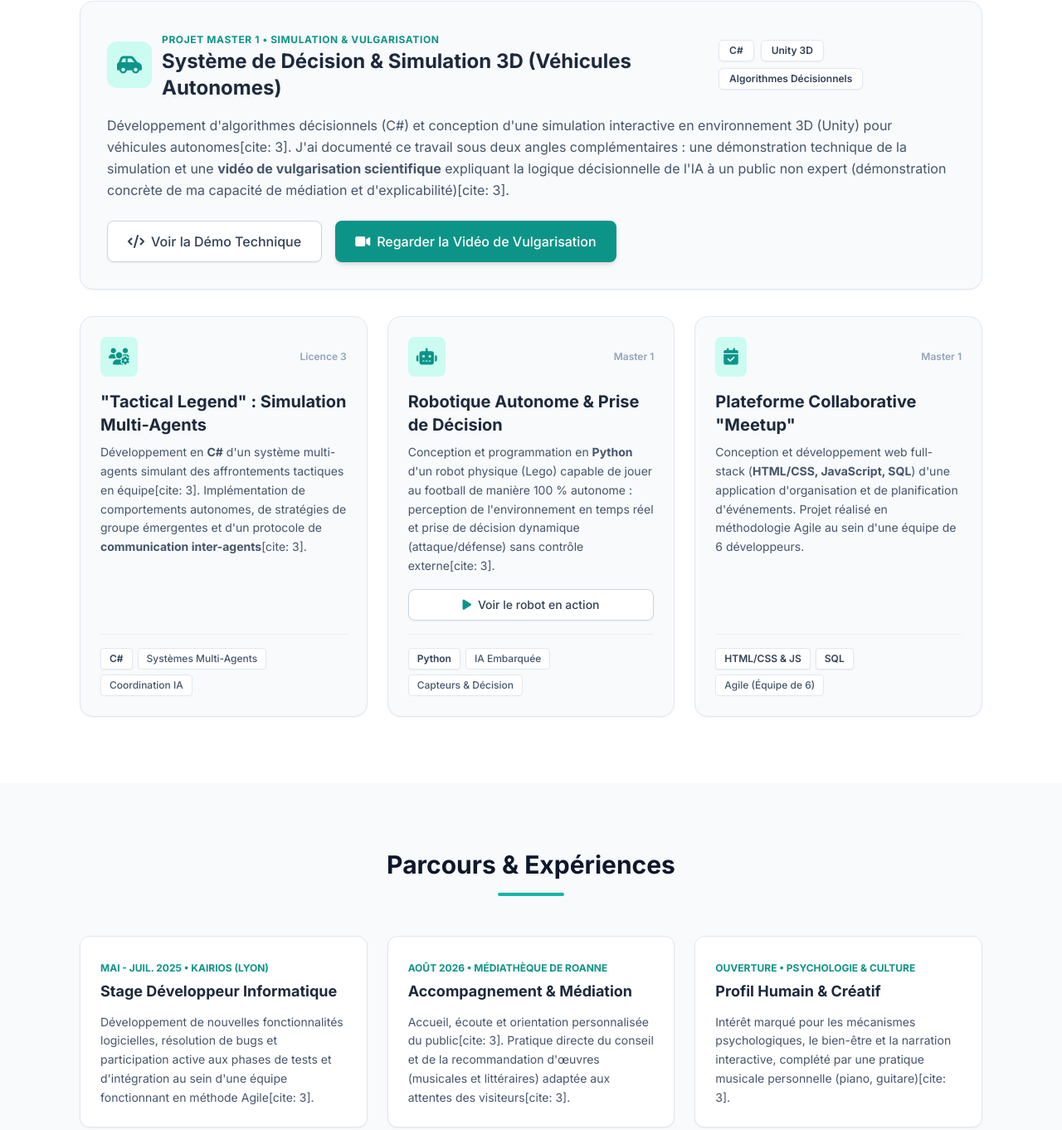
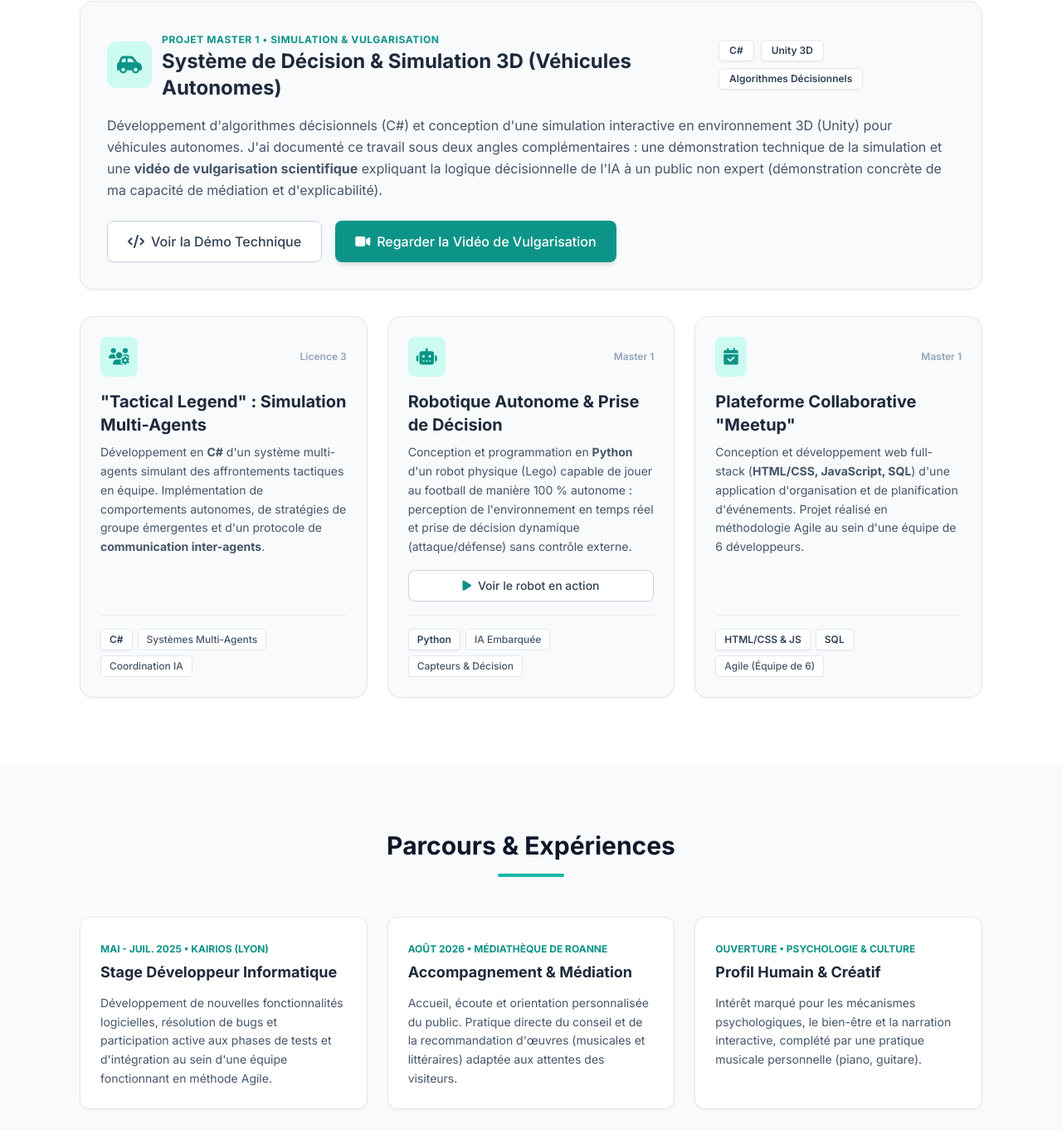
Before and after one commit to oscar-gibert/oscar-gibert.github.io, a plain HTML site: page index.html in a window 1280 px wide. Shown: the part 1905-3267 px from the top of the page at 83% size. Drawn offline with nearby package versions, Linux system fonts and the light colour scheme.

Commit message:
Update index.html

```diff
--- a/index.html
+++ b/index.html
@@ -198,7 +198,7 @@
                 </div>
 
                 <p class="text-slate-600 leading-relaxed mb-6">
-                    Développement d'algorithmes décisionnels (C#) et conception d'une simulation interactive en environnement 3D (Unity) pour véhicules autonomes[cite: 3]. J'ai documenté ce travail sous deux angles complémentaires : une démonstration technique de la simulation et une <strong>vidéo de vulgarisation scientifique</strong> expliquant la logique décisionnelle de l'IA à un public non expert (démonstration concrète de ma capacité de médiation et d'explicabilité)[cite: 3].
+                    Développement d'algorithmes décisionnels (C#) et conception d'une simulation interactive en environnement 3D (Unity) pour véhicules autonomes. J'ai documenté ce travail sous deux angles complémentaires : une démonstration technique de la simulation et une <strong>vidéo de vulgarisation scientifique</strong> expliquant la logique décisionnelle de l'IA à un public non expert (démonstration concrète de ma capacité de médiation et d'explicabilité).
                 </p>
 
                 <div class="flex flex-col sm:flex-row gap-4">
@@ -225,7 +225,7 @@
                         </div>
                         <h3 class="text-xl font-bold text-slate-800 mb-2">"Tactical Legend" : Simulation Multi-Agents</h3>
                         <p class="text-slate-600 text-sm leading-relaxed mb-4">
-                            Développement en <strong>C#</strong> d'un système multi-agents simulant des affrontements tactiques en équipe[cite: 3]. Implémentation de comportements autonomes, de stratégies de groupe émergentes et d'un protocole de <strong>communication inter-agents</strong>[cite: 3].
+                            Développement en <strong>C#</strong> d'un système multi-agents simulant des affrontements tactiques en équipe. Implémentation de comportements autonomes, de stratégies de groupe émergentes et d'un protocole de <strong>communication inter-agents</strong>.
                         </p>
                     </div>
                     <div class="flex flex-wrap gap-1.5 pt-4 border-t border-slate-200/60">
@@ -246,7 +246,7 @@
                         </div>
                         <h3 class="text-xl font-bold text-slate-800 mb-2">Robotique Autonome & Prise de Décision</h3>
                         <p class="text-slate-600 text-sm leading-relaxed mb-4">
-                            Conception et programmation en <strong>Python</strong> d'un robot physique (Lego) capable de jouer au football de manière 100 % autonome : perception de l'environnement en temps réel et prise de décision dynamique (attaque/défense) sans contrôle externe[cite: 3].
+                            Conception et programmation en <strong>Python</strong> d'un robot physique (Lego) capable de jouer au football de manière 100 % autonome : perception de l'environnement en temps réel et prise de décision dynamique (attaque/défense) sans contrôle externe.
                         </p>
                     </div>
                     <div>
@@ -299,7 +299,7 @@
                     <span class="text-xs font-bold text-brand-600 uppercase">Mai - Juil. 2025 • KAIRIOS (Lyon)</span>
                     <h3 class="text-lg font-bold text-slate-800 mt-1">Stage Développeur Informatique</h3>
                     <p class="text-sm text-slate-600 mt-3 leading-relaxed">
-                        Développement de nouvelles fonctionnalités logicielles, résolution de bugs et participation active aux phases de tests et d'intégration au sein d'une équipe fonctionnant en méthode Agile[cite: 3].
+                        Développement de nouvelles fonctionnalités logicielles, résolution de bugs et participation active aux phases de tests et d'intégration au sein d'une équipe fonctionnant en méthode Agile.
                     </p>
                 </div>
 
@@ -307,7 +307,7 @@
                     <span class="text-xs font-bold text-brand-600 uppercase">Août 2026 • Médiathèque de Roanne</span>
                     <h3 class="text-lg font-bold text-slate-800 mt-1">Accompagnement & Médiation</h3>
                     <p class="text-sm text-slate-600 mt-3 leading-relaxed">
-                        Accueil, écoute et orientation personnalisée du public[cite: 3]. Pratique directe du conseil et de la recommandation d'œuvres (musicales et littéraires) adaptée aux attentes des visiteurs[cite: 3].
+                        Accueil, écoute et orientation personnalisée du public. Pratique directe du conseil et de la recommandation d'œuvres (musicales et littéraires) adaptée aux attentes des visiteurs.
                     </p>
                 </div>
 
@@ -315,7 +315,7 @@
                     <span class="text-xs font-bold text-brand-600 uppercase">Ouverture • Psychologie & Culture</span>
                     <h3 class="text-lg font-bold text-slate-800 mt-1">Profil Humain & Créatif</h3>
                     <p class="text-sm text-slate-600 mt-3 leading-relaxed">
-                        Intérêt marqué pour les mécanismes psychologiques, le bien-être et la narration interactive, complété par une pratique musicale personnelle (piano, guitare)[cite: 3].
+                        Intérêt marqué pour les mécanismes psychologiques, le bien-être et la narration interactive, complété par une pratique musicale personnelle (piano, guitare).
                     </p>
                 </div>
             </div>
```
